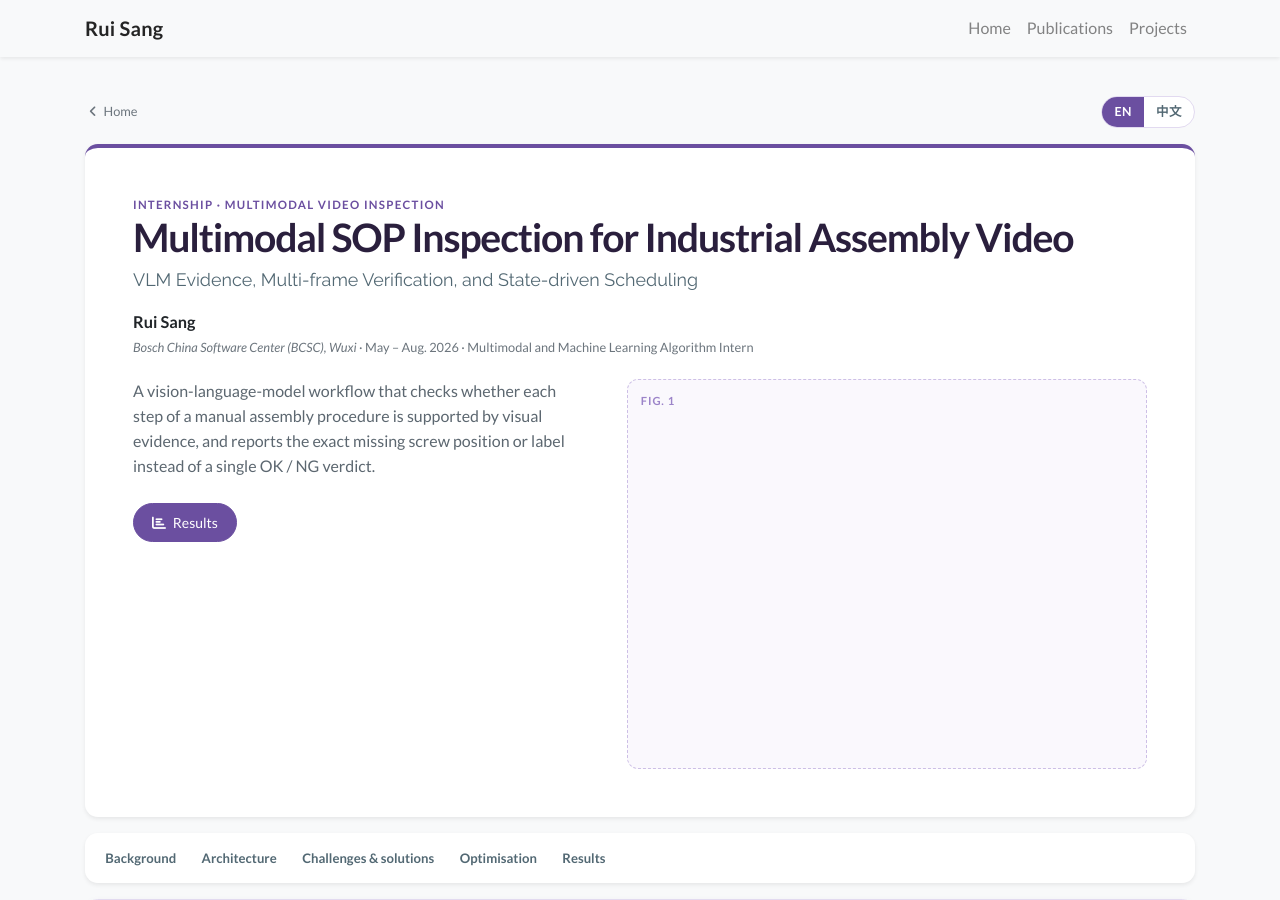
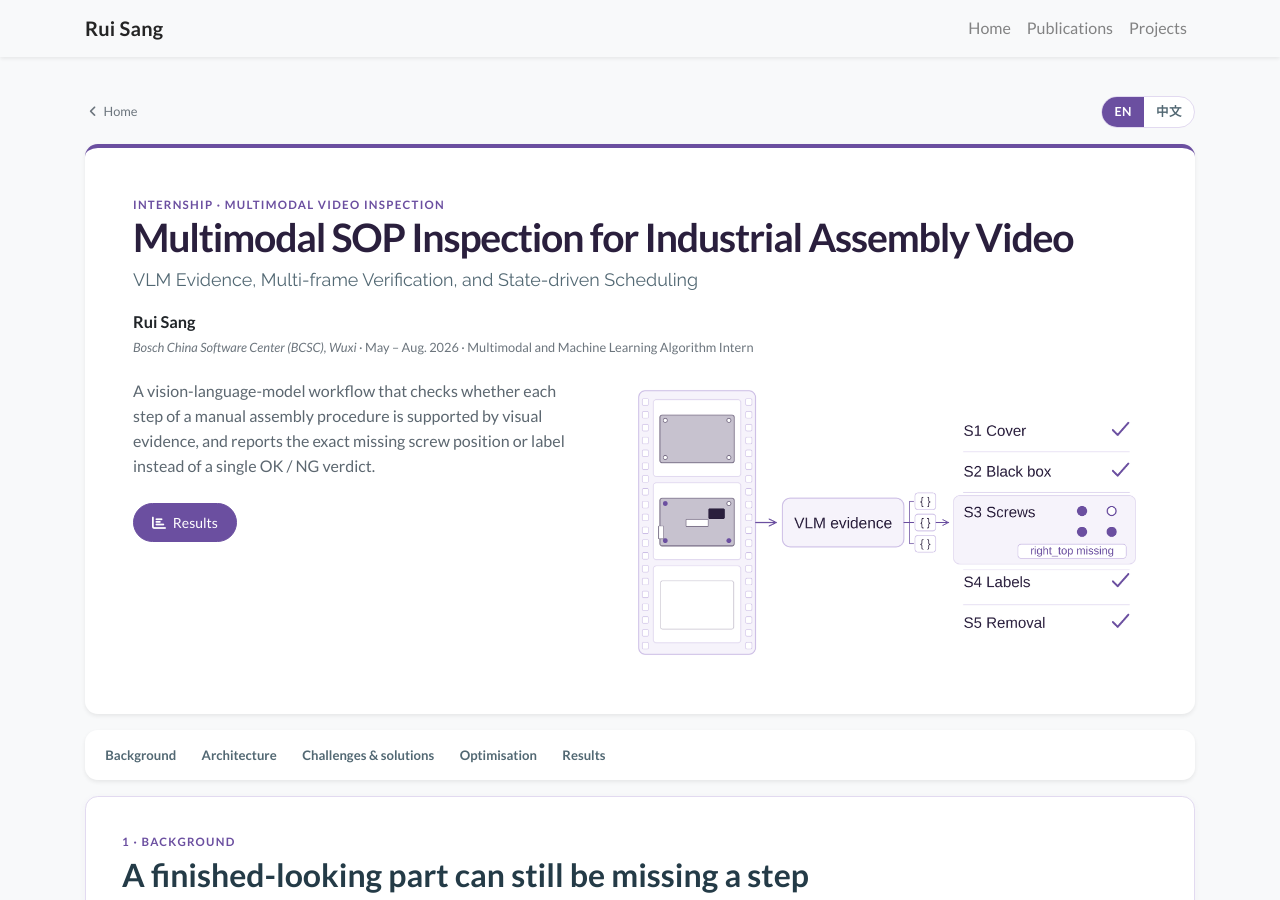
Before and after one commit to richael-sang/richael-sang.github.io, a Jekyll site: the page built from _projects/bosch-sop.md, in a window 1280 px wide and 900 px high. Built offline with Jekyll 4.4.1, drawn with Linux system fonts in a browser that asks for light colours; nearby versions of some CDN libraries; a style sheet for code colours, icons or effects is not loaded.

Commit message:
Add concept, workflow, and screw-evidence figures to the Bosch page.
Co-authored-by: Cursor <cursoragent@cursor.com>

```diff
--- a/_projects/bosch-sop.md
+++ b/_projects/bosch-sop.md
@@ -19,10 +19,10 @@ project_type: Internship · Multimodal Video Inspection
 project_type_zh: 实习项目 · 多模态视频检测
 description: A vision-language-model workflow that checks whether each step of a manual assembly procedure is supported by visual evidence, and reports the exact missing screw position or label.
 og_type: article
-og_image: /assets/images/projects/bosch-sop/request-reduction.svg
-cover: /assets/images/projects/bosch-sop/request-reduction.svg
+og_image: /assets/images/projects/bosch-sop/01_sop_concept.png
+cover: /assets/images/projects/bosch-sop/01_sop_concept.png
 cover_fit: contain
-hero_figure: /assets/images/projects/bosch-sop/concept.png
+hero_figure: /assets/images/projects/bosch-sop/01_sop_concept.png
 hero_figure_slot: true
 hero_figure_alt: An assembly video turned into a five-step checklist, with one missing screw position flagged
 hero_figure_alt_zh: 装配视频被转换为五步检查清单，其中一个缺失的螺丝位置被标出
@@ -125,7 +125,7 @@ section_nav:
   {% include i18n.html tag="div" class="section-kicker" en="2 · System architecture" zh="2 · 系统架构" %}
   {% include i18n.html tag="h2" en="A state-driven inspection loop" zh="状态驱动的检测闭环" %}
   {% include i18n.html tag="p" class="section-intro" en="Each sample runs one loop: read the current state, choose which observations to collect, ask the VLM for evidence, verify it across frames, update the state, and decide the next call." zh="每个采样时刻执行一次闭环：读取当前状态，选择要收集的观察，向 VLM 获取证据，跨帧校验，更新状态，再决定下一次调用。" %}
-  {% include figure_slot.html src="/assets/images/projects/bosch-sop/architecture.png" label="Fig. 2" ratio="16 / 9" alt_en="Five-layer inspection loop from video input to defect report" alt_zh="从视频输入到缺陷报告的五层检测闭环" %}
+  {% include figure_slot.html src="/assets/images/projects/bosch-sop/02_inspection_workflow.png" label="Fig. 2" ratio="16 / 9" alt_en="Five-layer inspection loop from video input to defect report" alt_zh="从视频输入到缺陷报告的五层检测闭环" %}
   <ol class="layer-list">
     <li><span class="layer-index">1</span>{% include i18n.html tag="strong" en="Video and spatial input" zh="视频与空间输入" %}{% include i18n.html en="OpenCV samples about 1 fps, locates the cover, and builds task-specific crops." zh="OpenCV 按约 1 fps 采样，定位盖板，生成各任务的局部裁剪。" %}</li>
     <li><span class="layer-index">2</span>{% include i18n.html tag="strong" en="VLM evidence" zh="VLM 视觉证据" %}{% include i18n.html en="Qwen3.5-27B-FP16 returns timestamped JSON observations for four tasks: main, screw, label, removal." zh="Qwen3.5-27B-FP16 针对 main、screw、label、removal 四类任务返回带时间戳的 JSON 观察。" %}</li>
@@ -187,7 +187,7 @@ section_nav:
   <div class="evidence-note mt-3">{% include i18n.html tag="strong" en="Challenge." zh="难点：" %} {% include i18n.html en="Screws and labels are small and often hidden by hands, tools, or reflections; a single frame can be wrong, and repeated frames can double-count." zh="螺丝和标签很小，常被手、工具或反光遮挡；单帧可能出错，重复帧还会导致重复计数。" %}</div>
   {% include i18n.html tag="h4" class="solution-title" en="Separate what was seen from what is compliant" zh="把“看到了什么”和“是否合格”分开" %}
   {% include i18n.html tag="p" class="section-intro" en="A single observation can be wrong, occluded, or ambiguous. Observations are aggregated into evidence state, and only then into compliance state used by the report." zh="单次观察可能出错、被遮挡或位置不确定。观察先聚合为证据状态，再形成用于报告的合规状态。" %}
-  {% include figure_slot.html src="/assets/images/projects/bosch-sop/evidence-states.png" label="Fig. 3" ratio="16 / 7" alt_en="Observation, evidence state, and compliance state for the four screw positions" alt_zh="四个螺丝位置的观察、证据状态与合规状态" %}
+  {% include figure_slot.html src="/assets/images/projects/bosch-sop/03_temporal_screw_evidence.png" label="Fig. 3" ratio="16 / 7" alt_en="Observation, evidence state, and compliance state for the four screw positions" alt_zh="四个螺丝位置的观察、证据状态与合规状态" %}
   <div class="overview-grid">
     <div class="overview-card">
       {% include i18n.html tag="div" class="overview-label" en="Screws" zh="螺丝" %}
```
Also changed, not shown: assets/images/projects/bosch-sop/01_sop_concept.png (added), assets/images/projects/bosch-sop/02_inspection_workflow.png (added), assets/images/projects/bosch-sop/03_temporal_screw_evidence.png (added).
